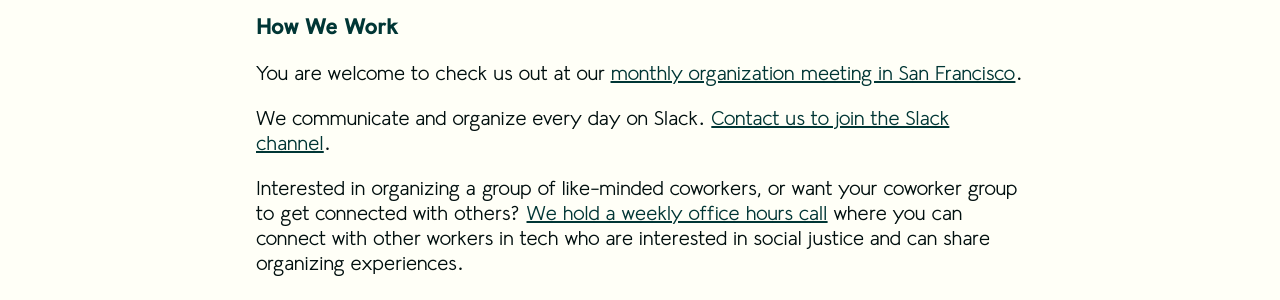
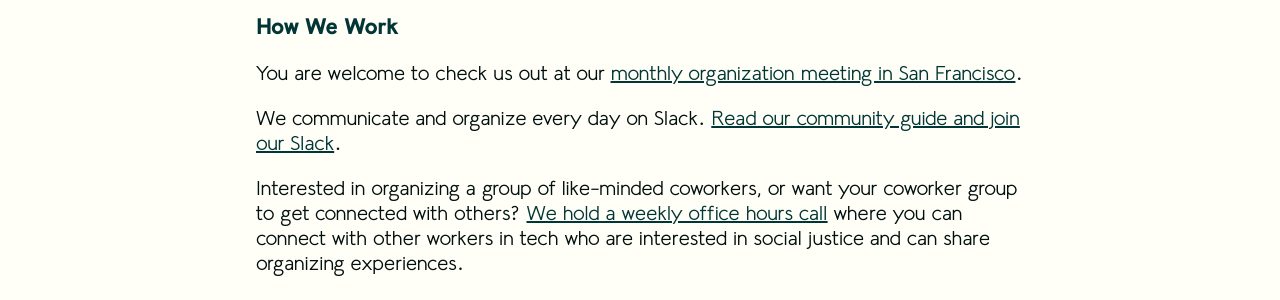
Before and after one commit to techworkersco/twc-site, a Jekyll site: the page built from index.md, in a window 1280 px wide. Shown: the part 404-704 px from the top of the page. Built offline with Jekyll 4.4.1, drawn with Linux system fonts in a browser that asks for light colours; our own code applies the rules of GitHub Pages for plain Markdown files.

Commit message:
slack signup link on home page goes to google form

```diff
--- a/index.md
+++ b/index.md
@@ -9,7 +9,7 @@
 
 You are welcome to check us out at our [monthly organization meeting in San Francisco](https://www.meetup.com/Tech-Workers-Coalition/).
 
-We communicate and organize every day on Slack. [Contact us to join the Slack channel](mailto:hello@techworkersco.org).
+We communicate and organize every day on Slack. [Read our community guide and join our Slack](https://goo.gl/forms/9oR63iCK2JXCFwH23).
 
 Interested in organizing a group of like-minded coworkers, or want your coworker group to get connected with others? [We hold a weekly office hours call](https://www.facebook.com/groups/365534843799176/) where you can connect with other workers in tech who are interested in social justice and can share organizing experiences.
 
```
